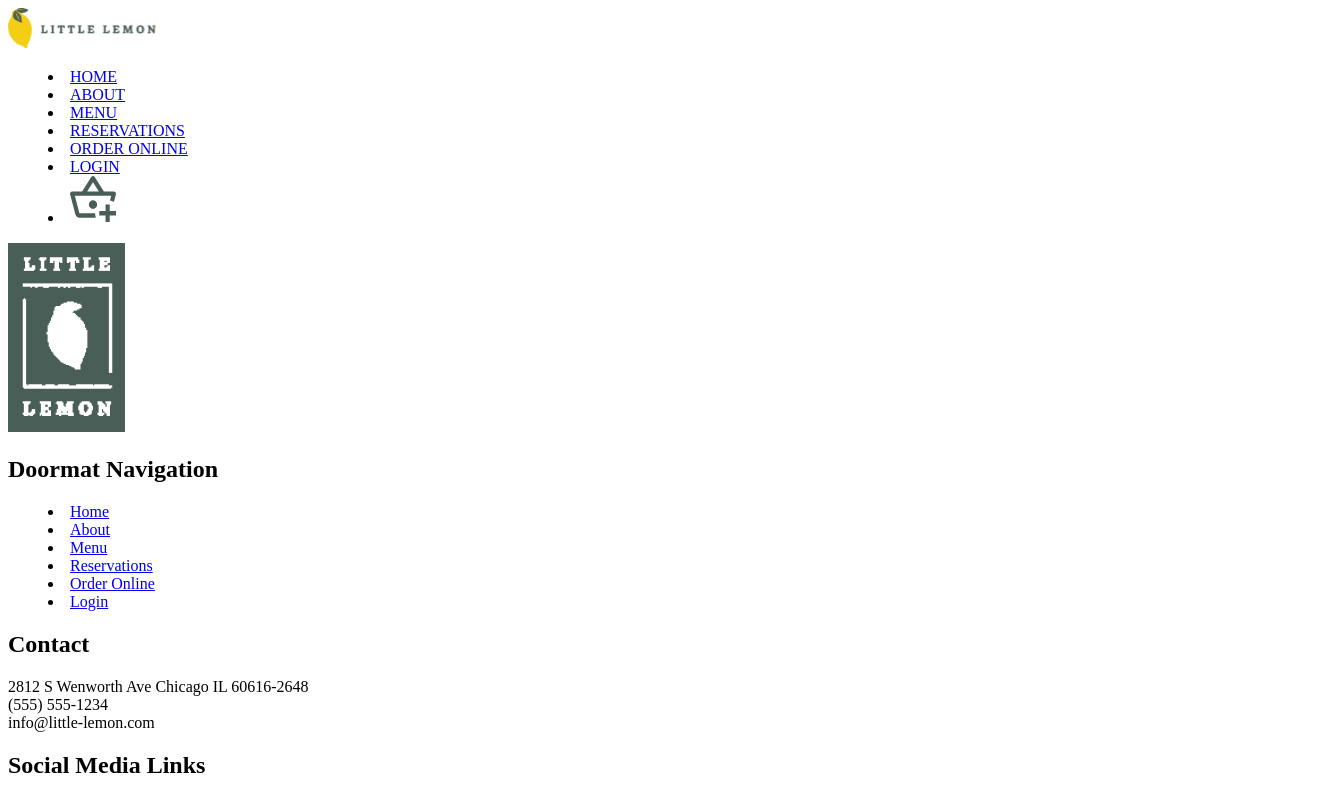
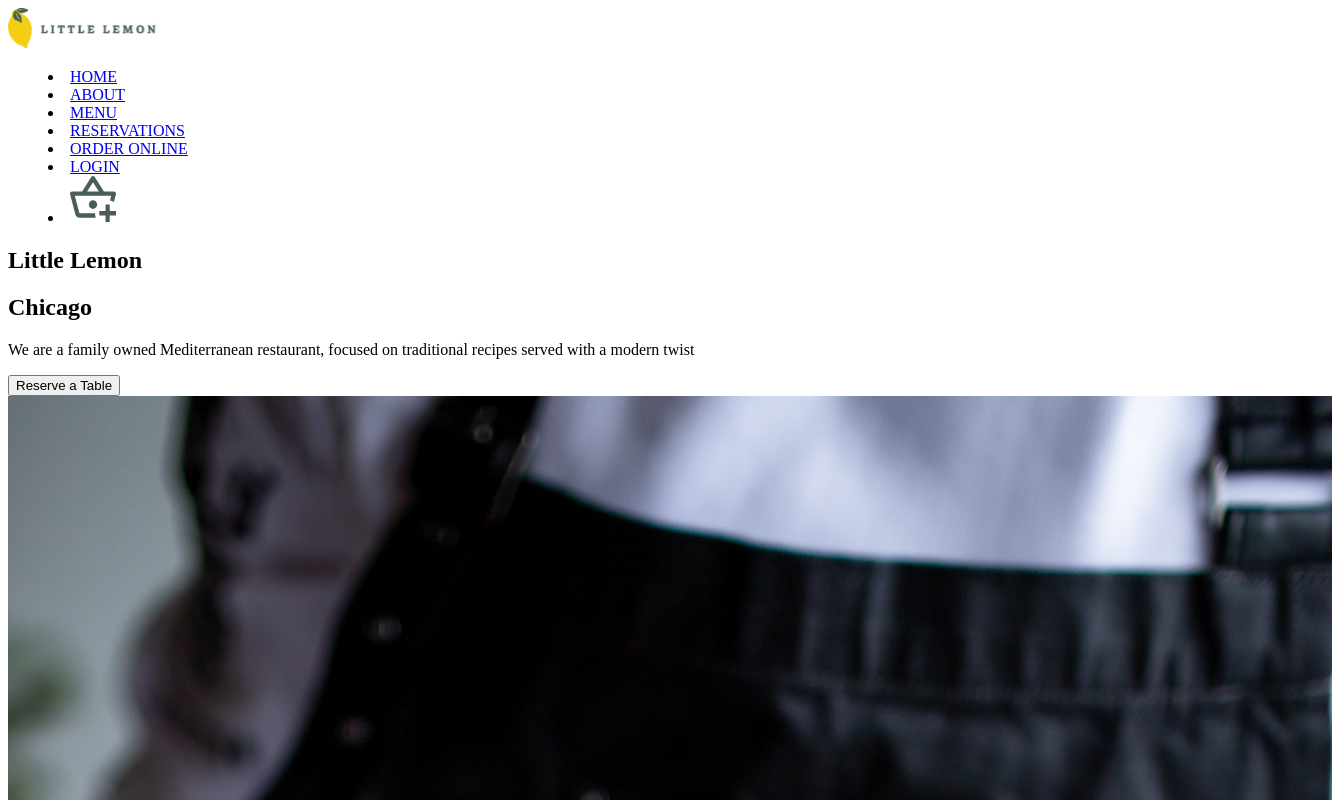
Before and after one commit to 4ndrs/cute-lemon, a React (Create React App) app: page / in a window 1280 px wide. Shown: the top 800 px of the page, 1332 px wide, since content can reach past the window. Built offline with nearby package versions, Linux system fonts and the light colour scheme.

Commit message:
Add Hero section to Home page

```diff
--- /dev/null
+++ b/src/components/Home/Hero.tsx
@@ -0,0 +1,16 @@
+import RestaurantFood from "../../assets/restaurantfood.jpg";
+
+const Hero = () => (
+  <section>
+    <h1>Little Lemon</h1>
+    <h2>Chicago</h2>
+    <p>
+      We are a family owned Mediterranean restaurant, focused on traditional
+      recipes served with a modern twist
+    </p>
+    <button>Reserve a Table</button>
+    <img src={RestaurantFood} alt="Restaurant food" />
+  </section>
+);
+
+export default Hero;
--- a/src/components/Home/index.tsx
+++ b/src/components/Home/index.tsx
@@ -1,7 +1,9 @@
+import Hero from "./Hero";
+
 const Home = () => {
   return (
     <main>
-      <section></section>
+      <Hero />
       <section>
         <header></header>
         <article></article>
```
Also changed, not shown: src/assets/restaurantfood.jpg (added).
